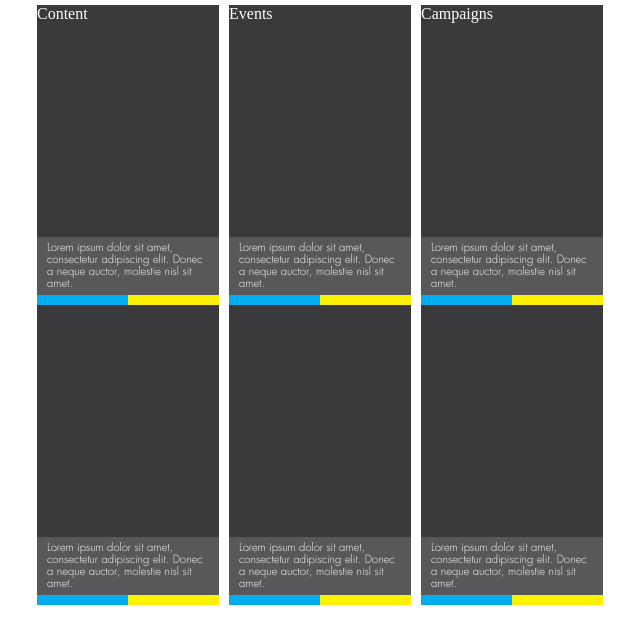
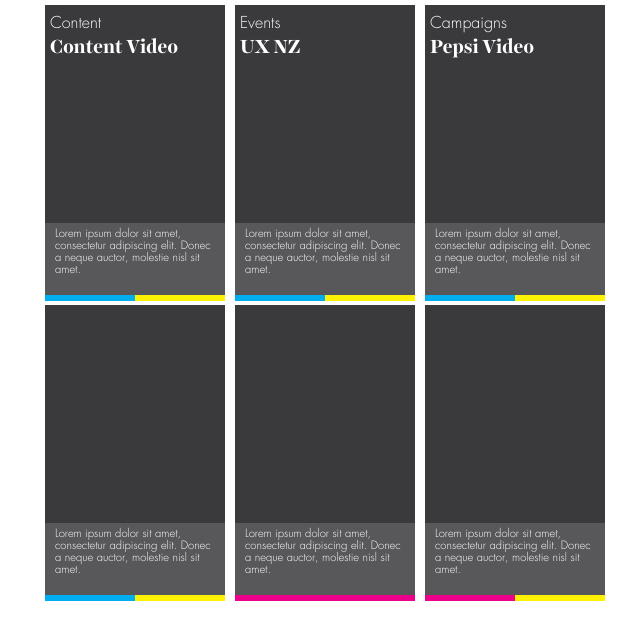
Before and after one commit to TagTheAgency/Tag-site-2.0, a PHP site: page /pages/work-refactor.html in a window 1280 px wide. Shown: the part 100-744 px from the top of the page, without its empty margins (480-1120 px from the left). Run offline with PHP 8.4, Linux system fonts and the light colour scheme.

Commit message:
style work examples titles and categories

```diff
--- a/pages/work-refactor.html
+++ b/pages/work-refactor.html
@@ -23,7 +23,7 @@
 				<div class="work-examples__row-1">
 					<div class="work-examples__item">
 						<div class="work-examples__category">Content</div>
-						<div class="work-examples__title"></div>
+						<div class="work-examples__title">Content Video</div>
 						<div class="work-examples__video"></div>
 						<div class="work-examples__description">
 							<p>Lorem ipsum dolor sit amet, consectetur adipiscing elit. Donec a neque auctor, molestie nisl sit amet.</p>
@@ -32,7 +32,7 @@
 					</div>
 					<div class="work-examples__item">
 						<div class="work-examples__category">Events</div>
-						<div class="work-examples__title"></div>
+						<div class="work-examples__title">UX NZ</div>
 						<div class="work-examples__video"></div>
 						<div class="work-examples__description">
 							<p>Lorem ipsum dolor sit amet, consectetur adipiscing elit. Donec a neque auctor, molestie nisl sit amet.</p>
@@ -41,7 +41,7 @@
 					</div>
 					<div class="work-examples__item">
 						<div class="work-examples__category">Campaigns</div>
-						<div class="work-examples__title"></div>
+						<div class="work-examples__title">Pepsi Video</div>
 						<div class="work-examples__video"></div>
 						<div class="work-examples__description">
 							<p>Lorem ipsum dolor sit amet, consectetur adipiscing elit. Donec a neque auctor, molestie nisl sit amet.</p>
@@ -66,7 +66,7 @@
 						<div class="work-examples__description">
 							<p>Lorem ipsum dolor sit amet, consectetur adipiscing elit. Donec a neque auctor, molestie nisl sit amet.</p>
 						</div>
-						<div class="work-examples__color-strip"></div>
+						<div class="work-examples__color-strip work-examples__color-strip--full-pink"></div>
 					</div>
 					<div class="work-examples__item">
 						<div class="work-examples__category"></div>
@@ -75,7 +75,7 @@
 						<div class="work-examples__description">
 							<p>Lorem ipsum dolor sit amet, consectetur adipiscing elit. Donec a neque auctor, molestie nisl sit amet.</p>
 						</div>
-						<div class="work-examples__color-strip"></div>
+						<div class="work-examples__color-strip work-examples__color-strip--half-pink"></div>
 					</div>
 				</div>
 			</div>
--- a/stylesheets/style.css
+++ b/stylesheets/style.css
@@ -72,7 +72,7 @@ footer {
     @media only screen and (max-width: 64em) {
       .nav-top__menu {
         width: 60%; } }
-    @media only screen and (min-width: 79em) and (max-width: 90em) {
+    @media only screen and (min-width: 64em) and (max-width: 90em) {
       .nav-top__menu {
         width: 45%; } }
     @media only screen and (min-width: 90em) {
@@ -107,7 +107,7 @@ footer {
   text-align: center;
   font-family: "Harriet Bold";
   bottom: 75px; }
-  @media only screen and (min-width: 79em) and (max-width: 90em) {
+  @media only screen and (min-width: 64em) and (max-width: 90em) {
     .cmyk-crosses {
       bottom: 20px; } }
   @media only screen and (min-width: 90em) {
@@ -122,7 +122,7 @@ footer {
     @media only screen and (max-width: 64em) {
       .cmyk-crosses__wrapper {
         width: 90%; } }
-    @media only screen and (min-width: 79em) and (max-width: 90em) {
+    @media only screen and (min-width: 64em) and (max-width: 90em) {
       .cmyk-crosses__wrapper {
         width: 50%; } }
     @media only screen and (min-width: 90em) {
@@ -175,12 +175,12 @@ footer {
   color: white;
   float: right;
   height: 100%; }
-  @media only screen and (min-width: 79em) and (max-width: 90em) {
+  @media only screen and (min-width: 64em) and (max-width: 90em) {
     .work-examples {
-      width: 60%; } }
+      max-width: 760px; } }
   @media only screen and (min-width: 90em) {
     .work-examples {
-      width: 65%; } }
+      max-width: 1250px; } }
   .work-examples__wrapper {
     float: left;
     height: 100%;
@@ -194,43 +194,55 @@ footer {
   .work-examples__item {
     background-color: #3A3A3C;
     flex: 1; }
-    @media only screen and (min-width: 79em) and (max-width: 90em) {
+    @media only screen and (min-width: 64em) and (max-width: 90em) {
       .work-examples__item {
         margin: 5px 5px 5px 5px; } }
     @media only screen and (min-width: 90em) {
       .work-examples__item {
         margin: 10px 10px 10px 10px; } }
   .work-examples__category {
-    position: absolute; }
+    font: 1em "Futura Light";
+    position: absolute;
+    margin: 10px 0 0 5px; }
+  .work-examples__title {
+    font: 1.2em "Harriet Bold";
+    position: absolute;
+    margin: 30px 0 0 5px; }
   .work-examples__video {
     width: 100%;
-    height: 80%; }
+    height: 75%; }
   .work-examples__description {
     position: relative;
     width: 100%;
     background-color: #58585A;
-    height: 20%;
+    height: 25%;
     bottom: 0%; }
-    @media only screen and (min-width: 79em) and (max-width: 90em) {
+    @media only screen and (min-width: 64em) and (max-width: 90em) {
       .work-examples__description {
         font-size: 0.7em; } }
     @media only screen and (min-width: 90em) {
       .work-examples__description {
-        font-size: 1em; } }
+        font-size: 1.2em; } }
     .work-examples__description p {
       padding: 5px 10px 5px 10px; }
   .work-examples__color-strip {
     float: left;
     position: relative;
     bottom: 0%;
-    height: 10px;
+    height: 2%;
     width: 100%;
     background-color: #00AEEF; }
-  .work-examples__color-strip:after {
-    content: "";
-    width: 50%;
-    float: right;
-    height: 10px;
-    background-color: #FFF200; }
+    .work-examples__color-strip:after {
+      content: "";
+      width: 50%;
+      float: right;
+      height: 100%;
+      background-color: #FFF200; }
+    .work-examples__color-strip--full-pink {
+      background-color: #EC008C; }
+      .work-examples__color-strip--full-pink:after {
+        background-color: #EC008C; }
+    .work-examples__color-strip--half-pink {
+      background-color: #EC008C; }
 
 /*# sourceMappingURL=style.css.map */
--- a/stylesheets/style.scss
+++ b/stylesheets/style.scss
@@ -41,7 +41,7 @@ $xlarge-breakpoint: em(1920) !default;
     @media only screen and (max-width: $small-breakpoint) { @content; }
   }
   @else if $media == medium-screens {
-    @media only screen and (min-width: $medium-breakpoint) and (max-width: $large-breakpoint) { @content; }
+    @media only screen and (min-width: $small-breakpoint) and (max-width: $large-breakpoint) { @content; }
   }
   @else if $media == wide-screens {
     @media only screen and (min-width: $large-breakpoint) { @content; }
@@ -234,10 +234,12 @@ footer {
 		// To Add mobile styles when Rosa completes them
 	}
 	@include respond-to(medium-screens) {
-		width: 60%;
+		// width: 60%;
+		max-width: 760px;
 	}
 	@include respond-to(wide-screens) {
-		width: 65%;
+		// width: 65%;
+		max-width: 1250px;
 	}
 	&__wrapper {
 		float: left;
@@ -263,20 +265,24 @@ footer {
 		}
 	}
 	&__category {
+		font: 1em $body-font;
 		position: absolute;
+		margin: 10px 0 0 5px;
 	}
 	&__title {
-
+		font: 1.2em $header-font;
+		position: absolute;
+		margin: 30px 0 0 5px;
 	}
 	&__video {
 		width: 100%;
-		height: 80%;
+		height: 75%;
 	}
 	&__description {
 		position: relative;
 		width: 100%;
 		background-color: $light-grey;
-		height: 20%;
+		height: 25%;
 		bottom: 0%;
 		@include respond-to(handhelds) {
 			// To Add mobile styles when Rosa completes them
@@ -285,7 +291,7 @@ footer {
 			font-size: 0.7em;
 		}
 		@include respond-to(wide-screens) {
-			font-size: 1em;
+			font-size: 1.2em;
 		}
 		p {
 			padding: 5px 10px 5px 10px;
@@ -295,15 +301,26 @@ footer {
 		float: left;
 		position: relative;
 		bottom: 0%;
-		height: 10px;
+		height: 2%;
 		width: 100%;
 		background-color: $blue;
+		&:after {
+			content: "";
+			width: 50%;
+			float: right;
+			height: 100%;
+			background-color: $yellow;
+		}
+		&--full-pink {
+			background-color: $pink;
+			&:after {
+				background-color: $pink;
+			}
+		}
+		&--half-pink {
+			background-color: $pink;
+		}
 	}
-	&__color-strip:after {
-		content: "";
-		width: 50%;
-		float: right;
-		height: 10px;
-		background-color: $yellow;
-	}
+
+
 }
```
Also changed, not shown: 1 other file.
